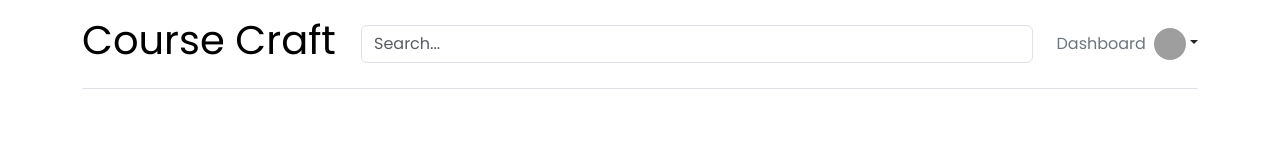
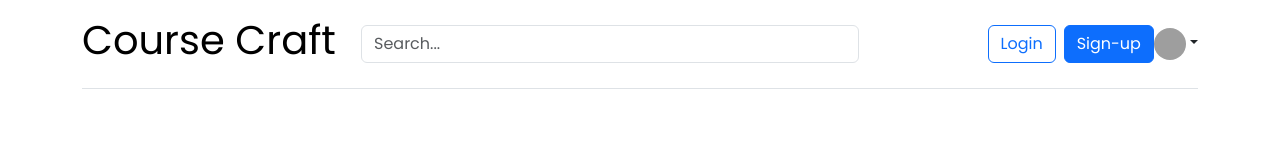
Before and after one commit to KeLsGaming23/CourseCraft, a React (Create React App) app: page / in a window 1280 px wide. Shown: the top 159 px of the page. Built offline with nearby package versions, Linux system fonts and the light colour scheme; grey boxes are pictures that could not be loaded.

Commit message:
install react-router-dom

```diff
--- a/src/components/header/NavBar.js
+++ b/src/components/header/NavBar.js
@@ -13,11 +13,11 @@ function NavBar() {
                     <form class="col-sm-5 col-lg mb-3 mb-lg-0 me-lg-3" role="search">
                         <input type="search" class="form-control form-control-secondary" placeholder="Search..." aria-label="Search" />
                     </form>
-                    <div>
+                    {/* <div>
                         <ul className="nav col-12 col-md-auto mb-2 justify-content-center mb-md-0">
                             <li><Link to="/secondMain" className="nav-link px-2 link-secondary">Dashboard</Link></li>
                         </ul>
-                    </div>
+                    </div> */}
 
                     {/* <ul className="nav col-12 col-md-auto mb-2 justify-content-center mb-md-0">
                         <li><a href="#" className="nav-link px-2 link-secondary">Home</a></li>
@@ -27,10 +27,10 @@ function NavBar() {
                         <li><a href="#" className="nav-link px-2">About</a></li>
                     </ul> */}
 
-                    {/* <div className="col-md-3 text-end">
+                    <div className="col-md-3 text-end">
                         <button type="button" className="btn btn-outline-primary me-2">Login</button>
                         <button type="button" className="btn btn-primary">Sign-up</button>
-                    </div> */}
+                    </div>
                     <div class="dropdown text-end">
                         <a href="#" class="d-block link-dark text-decoration-none dropdown-toggle" data-bs-toggle="dropdown" aria-expanded="false">
                             <img src="https://github.com/mdo.png" alt="mdo" width="32" height="32" class="rounded-circle" />
```
Also changed, not shown: package.json (line endings or trailing spaces).
